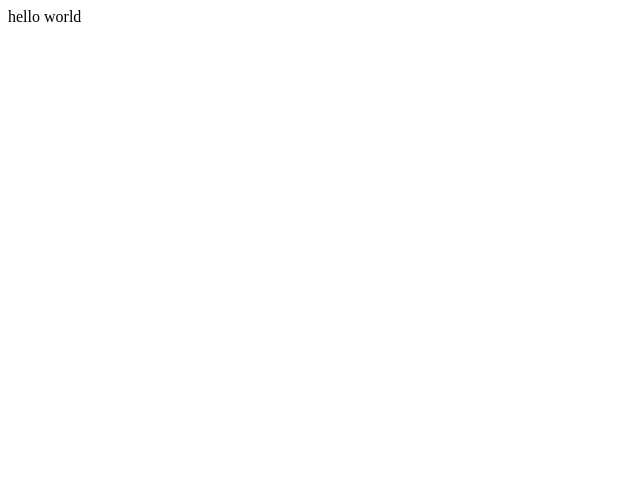
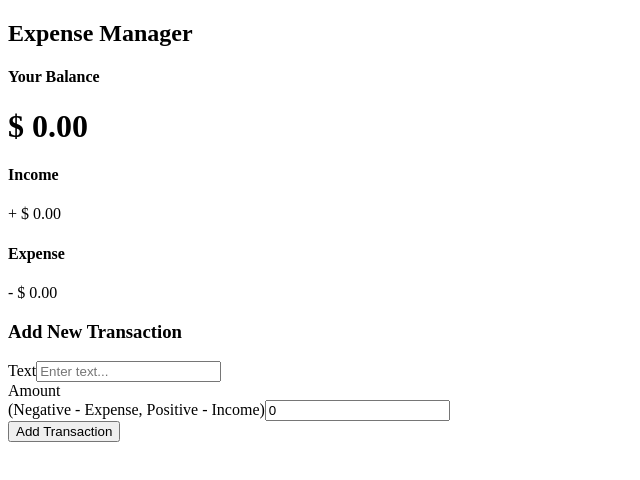
Before and after one commit to asimazher/expense-management-system, a React (Create React App) app: page / in a window 1280 px wide. Shown: the top 480 px of the page, without its empty margins (0-640 px from the left). Built offline with nearby package versions, Linux system fonts and the light colour scheme.

Commit message:
project layout created

```diff
--- a/src/App.js
+++ b/src/App.js
@@ -1,9 +1,18 @@
 import './App.css';
+import AddTransaction from './components/AddTransaction';
+import Balance from './components/Balance';
+import Header from './components/Header';
+import IncomeExpenses from './components/IncomeExpenses';
 
 function App() {
   return (
     <div className="">
-     hello world
+      <Header />
+      <div className='container'>
+        <Balance/>
+        <IncomeExpenses />
+        <AddTransaction />
+      </div>
     </div>
   );
 }
--- /dev/null
+++ b/src/components/AddTransaction.js
@@ -0,0 +1,25 @@
+import React, { useState } from 'react'
+
+const AddTransaction = () => {
+
+    const [ text, setText ] = useState('')
+    const [ amount, setAmount ] = useState(0)
+  return (
+    <div>
+        <h3>Add New Transaction</h3>
+        <form>
+            <div className='form-control'>
+                <label htmlFor='text'>Text</label>
+                <input type='text' value={text} onChange={(e) => setText(e.target.value)} placeholder='Enter text...' />
+            </div>
+            <div className='form-control'>
+                <label htmlFor='amount'>Amount <br />(Negative - Expense, Positive - Income)</label>
+                <input type='number' value={amount} onChange={(e) => setAmount(e.target.value)} placeholder='Enter amount...' />
+            </div>
+            <button className='btn'>Add Transaction</button>
+        </form>
+    </div>
+  )
+}
+
+export default AddTransaction
--- /dev/null
+++ b/src/components/Balance.js
@@ -0,0 +1,12 @@
+import React from 'react'
+
+const Balance = () => {
+  return (
+    <div>
+      <h4>Your Balance</h4>
+      <h1 id='balance'>$ 0.00</h1>
+    </div>
+  )
+}
+
+export default Balance
--- /dev/null
+++ b/src/components/Header.js
@@ -0,0 +1,11 @@
+import React from 'react'
+
+const Header = () => {
+  return (
+    <h2>
+      Expense Manager
+    </h2>
+  )
+}
+
+export default Header
--- /dev/null
+++ b/src/components/IncomeExpenses.js
@@ -0,0 +1,19 @@
+import React from 'react'
+
+const IncomeExpenses = () => {
+  return (
+    <div className='inc-exp-container'>
+        <div>
+            <h4>Income</h4>
+            <p className='money plus'>+ $ 0.00</p>
+        </div>
+        <div>
+            <h4>Expense</h4>
+            <p className='money minus'>- $ 0.00</p>
+        </div>
+
+    </div>
+  )
+}
+
+export default IncomeExpenses
```
